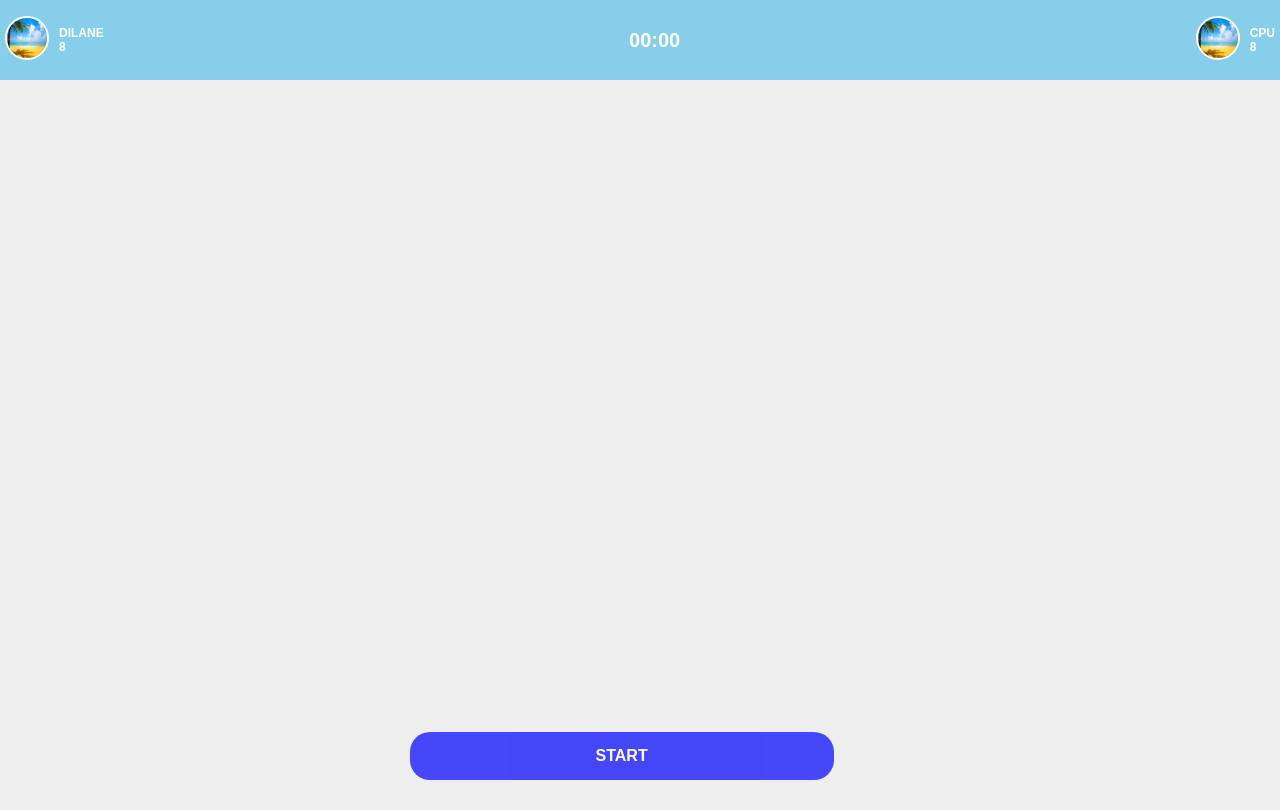
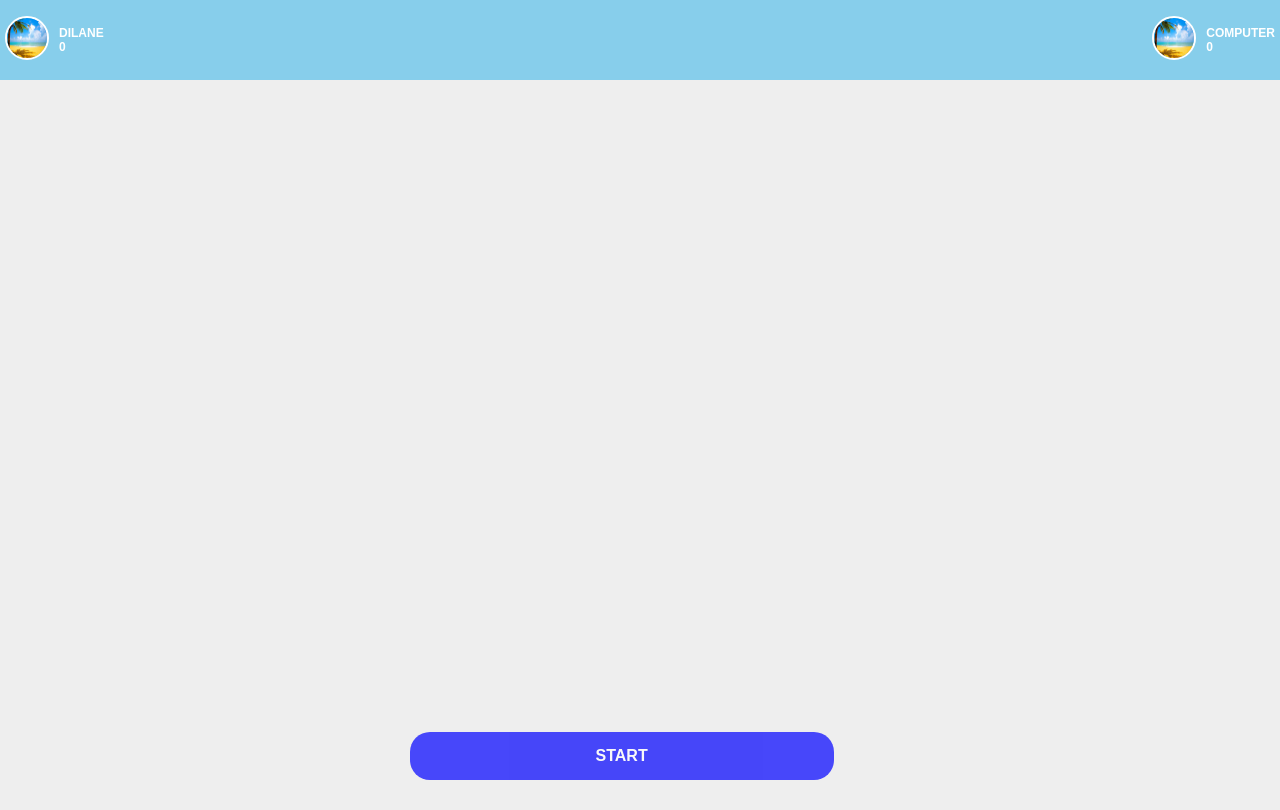
Before and after one commit to dilane3/memory, a React (Create React App) app: page / in a window 1280 px wide. Built offline with nearby package versions, Linux system fonts and the light colour scheme.

Commit message:
ajout de l'animation sur les cartes lorsqu'elles sont decouvertes, ainsi que sur le bouton start. creation d'un nouveau composent App representant le plus gros composant, et ajout d'un state permetant de manipuler le joueur normal

```diff
--- a/src/css/Card.css
+++ b/src/css/Card.css
@@ -5,7 +5,7 @@
   margin-right: 5px;
   margin-bottom: 5px;
   box-shadow: 1px 2px 3px grey;
-  transition: all .3s;
+  transition: all .4s;
 }
 
 .card:hover {
--- a/src/css/GameBody.css
+++ b/src/css/GameBody.css
@@ -32,6 +32,18 @@
   opacity: .7;
 }
 
+.visible {
+  display: block;
+}
+
+.hidden {
+  display: none;
+}
+
+.transparent {
+  opacity: 0;
+}
+
 @media screen and (min-width: 500px) {
   .cards {
     margin-top: 20px;
--- a/src/index.jsx
+++ b/src/index.jsx
@@ -4,15 +4,11 @@ import * as serviceWorker from './serviceWorker';
 import './css/main.css';
 import './css/GameHeader.css';
 import './css/GameBody.css';
-import GameBody from './js/components/GameBody';
-import GameHeader from './js/components/GameHeader';
+import App from './js/components/App';
 
 ReactDOM.render(
   <React.StrictMode>
-    <div>
-      <GameHeader />
-      <GameBody />
-    </div>
+    <App />
   </React.StrictMode>,
   document.getElementById('root')
 );
--- /dev/null
+++ b/src/js/components/App.jsx
@@ -0,0 +1,63 @@
+import React from 'react'
+import GameBody from './GameBody';
+import GameHeader from './GameHeader';
+
+class App extends React.Component {
+  constructor() {
+    super();
+
+    this.state = {
+      players: [
+        {
+          name: 'dilane',
+          score: 0
+        },
+        {
+          name: 'computer',
+          score: 0
+        }
+      ],
+      counter: 0
+    }
+
+    this.timerID = 0;
+  }
+
+  componentDidMount() {
+    this.timerID = setInterval(() => {
+      this.count();
+    }, 1000);
+  }
+
+  componentWillUnmount() {
+    clearInterval(this.timerID);
+  }
+
+  handleChangeScore = (id) => {
+    let players = [...this.state.players];
+
+    players[0].score += 1;
+
+    this.setState({players});
+  }
+
+  count = () => {
+    this.setState(state => ({counter: state + 1}));
+  }
+
+  render() {
+    return (
+      <div>
+        <GameHeader
+          players={this.state.players}
+        />
+
+        <GameBody
+          onScore={this.handleChangeScore}
+        />
+      </div>
+    );
+  }
+}
+
+export default App;
--- a/src/js/components/Card.jsx
+++ b/src/js/components/Card.jsx
@@ -8,7 +8,7 @@ const Card = ({id, url, state, onTouchCard}) => {
     url = require("../../docs/" + url);
   }
 
-  state = "card " + state;
+  state = state !== "hidden" ? "card " + state : "card";
 
   return (
     <div className={state} onClick={() => onTouchCard(id)}>
--- a/src/js/components/GameBody.jsx
+++ b/src/js/components/GameBody.jsx
@@ -5,10 +5,10 @@ import StartButton from './StartButton';
 import cards from '../lib/CardsStored';
 
 class GameBody extends React.Component {
-  constructor() {
-    super();
+  constructor(props) {
+    super(props);
 
-    this.state = {cards: []}
+    this.state = {cards: [], buttonState: "visible"};
     this.cardSelected = [];
   }
 
@@ -32,6 +32,8 @@ class GameBody extends React.Component {
               }
             }
 
+            this.props.onScore();
+
           } else {
             for (let card of allCards) {
               if (card.id === cardSelected[0].id || card.id === cardSelected[1].id) {
@@ -43,7 +45,7 @@ class GameBody extends React.Component {
           this.setState({cards: allCards});
         }
       },
-      600
+      1000
     );
   }
 
@@ -74,7 +76,7 @@ class GameBody extends React.Component {
       i += 1;
     }
 
-    this.setState({cards: table});
+    this.setState({cards: table, buttonState: "hidden"});
   }
 
   handleTouchCard = (id) => {
@@ -109,7 +111,10 @@ class GameBody extends React.Component {
           }
         </div>
 
-        <StartButton onStart={this.handleStart} />
+        <StartButton
+          onStart={this.handleStart}
+          state={this.state.buttonState}
+        />
       </div>
     );
   }
--- a/src/js/components/GameHeader.jsx
+++ b/src/js/components/GameHeader.jsx
@@ -3,9 +3,8 @@ import Player from './Player';
 import Counter from './Counter';
 
 class GameHeader extends React.Component {
-  constructor() {
-    super();
-
+  constructor(props) {
+    super(props);
   }
 
   render() {
@@ -13,18 +12,18 @@ class GameHeader extends React.Component {
       <div className="game-header">
         <Player
           avatar="font.jpeg"
-          name="dilane"
-          score="8"
+          name={this.props.players[0].name}
+          score={this.props.players[0].score}
         />
 
         <Counter
-          counter="00:00"
+          counter={this.props.counter}
         />
 
         <Player
           avatar="font.jpeg"
-          name="cpu"
-          score="8"
+          name={this.props.players[1].name}
+          score={this.props.players[1].score}
         />
       </div>
     );
--- a/src/js/components/StartButton.jsx
+++ b/src/js/components/StartButton.jsx
@@ -1,8 +1,9 @@
 import React from 'react';
 
-const StartButton = ({onStart}) => {
+const StartButton = ({onStart, state}) => {
+  let nameClassName = `start-button ${state}`;
   return (
-    <div className="start-button" onClick={() => onStart()}>
+    <div className={nameClassName} onClick={() => onStart()}>
       START
     </div>
   )
```
